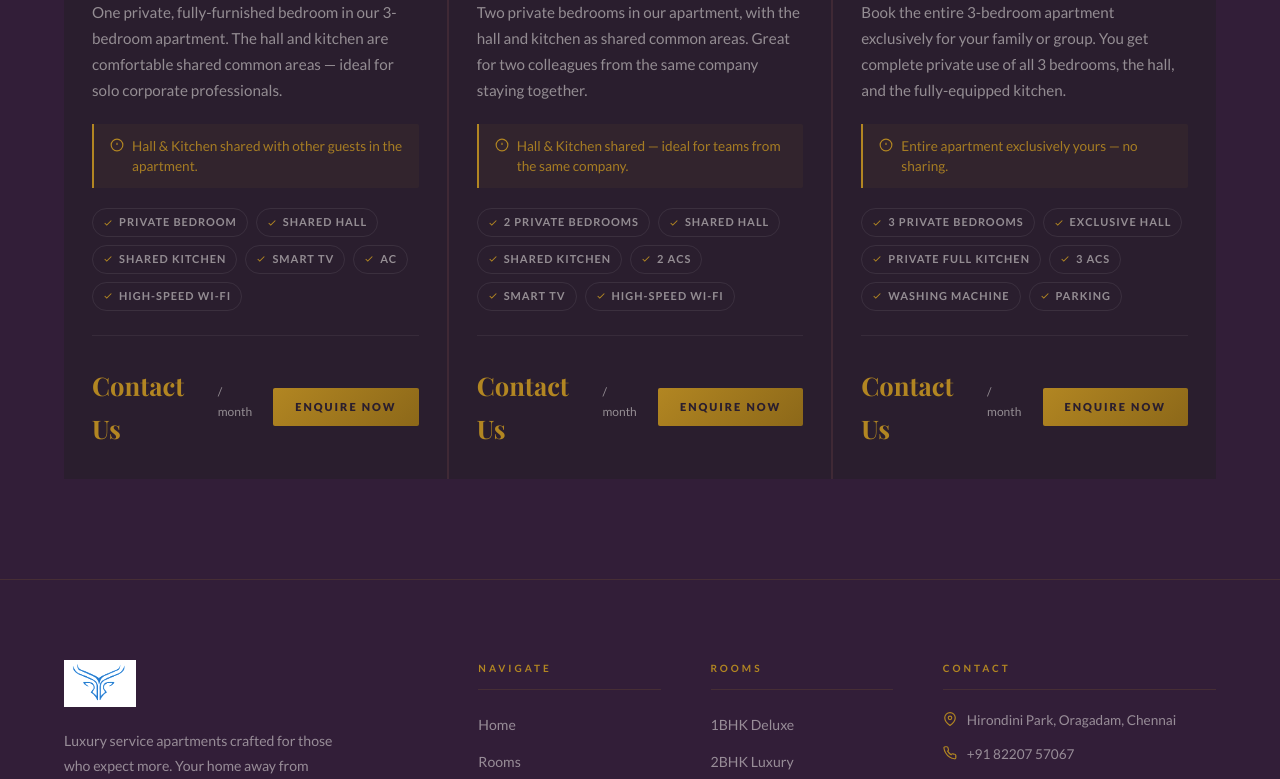
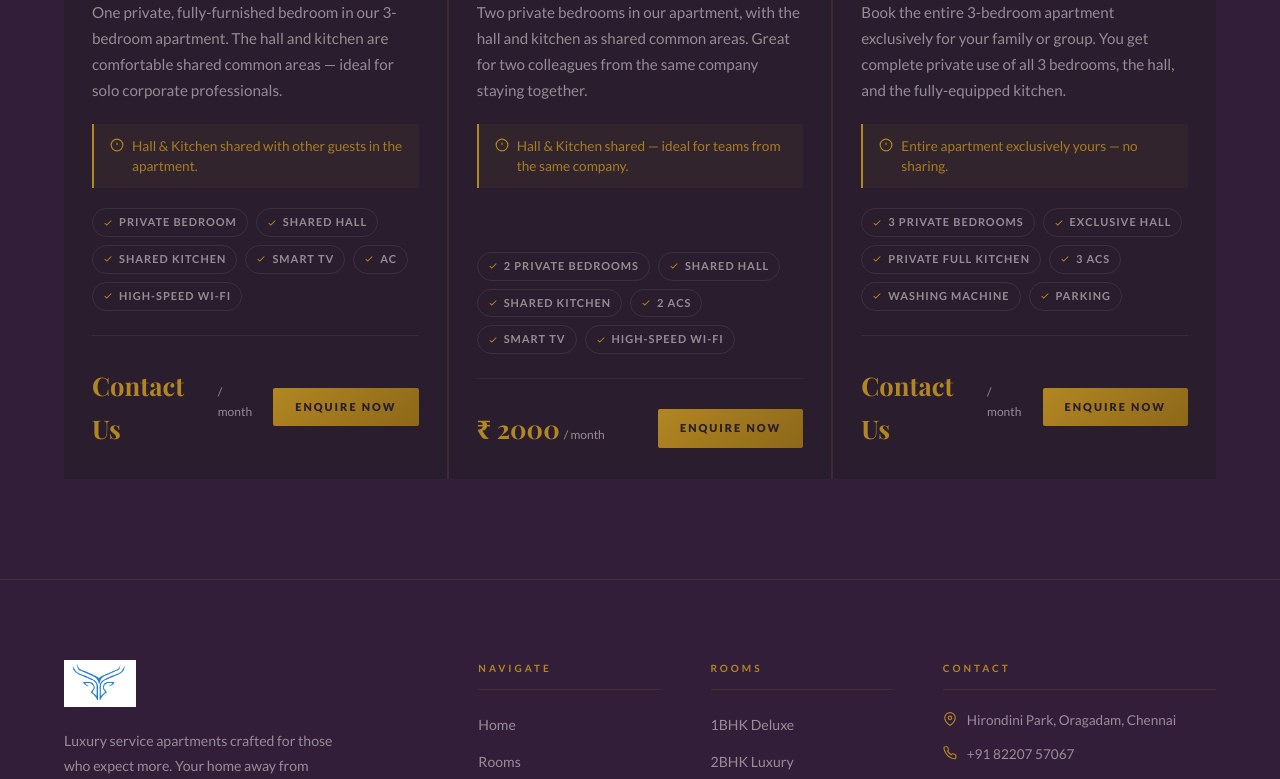
Before and after one commit to GOKULDEV0/rockfortstayinn_website, a React (Vite) app: page /rooms in a window 1280 px wide. Shown: the part 1634-2413 px from the top of the page. Built offline with nearby package versions, Linux system fonts and the light colour scheme; a web font is replaced by a local one.

Commit message:
Fix room card footer alignment and update placeholder prices

```diff
--- a/src/components/Rooms.css
+++ b/src/components/Rooms.css
@@ -183,11 +183,11 @@
   color: var(--white-50);
   line-height: 1.7;
   margin-bottom: 20px;
-  flex: 1;
 }
 
 /* Features */
 .room-features {
+  margin-top: auto;
   display: flex;
   flex-wrap: wrap;
   gap: 8px;
--- a/src/components/Rooms.jsx
+++ b/src/components/Rooms.jsx
@@ -25,7 +25,7 @@ const rooms = [
     desc: 'Two private bedrooms in our apartment, with the hall and kitchen as shared common areas. Great for two colleagues from the same company staying together.',
     size: '2 Private Bedrooms',
     guests: '2-4 Guests',
-    price: 'Contact Us',
+    price: '₹ 2000',
     period: '/ month',
     features: ['2 Private Bedrooms', 'Shared Hall', 'Shared Kitchen', '2 ACs', 'Smart TV', 'High-Speed Wi-Fi'],
     tag: 'Great for Colleagues',
```
